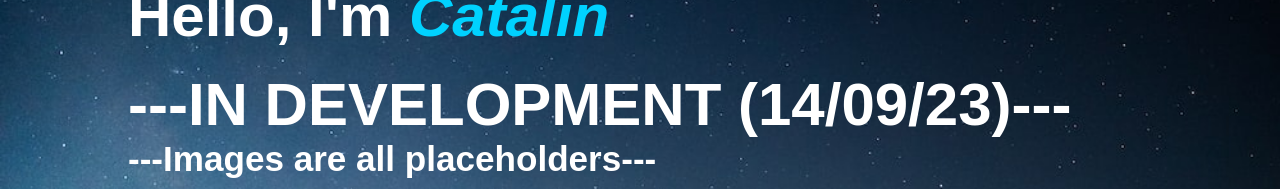
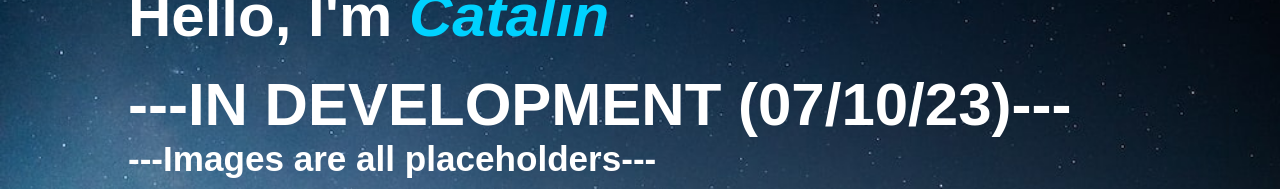
Before and after one commit to e-catalin/CV, a plain HTML site: page index.html in a window 1280 px wide. Shown: the part 226-415 px from the top of the page. Drawn offline with Linux system fonts and the light colour scheme.

Commit message:
Fixed a typo

```diff
--- a/index.html
+++ b/index.html
@@ -35,7 +35,7 @@
                 <div class="headerText">
                     <p>Web Developer
                     <h1>Hello, I'm <span>Catalin</span></h1>
-                    <h1>---IN DEVELOPMENT (14/09/23)---<span></span></h1>
+                    <h1>---IN DEVELOPMENT (07/10/23)---<span></span></h1>
                     <h3>---Images are all placeholders---<span></span></h3>
                     <h3><span></span></h3>
                 </div>
```
